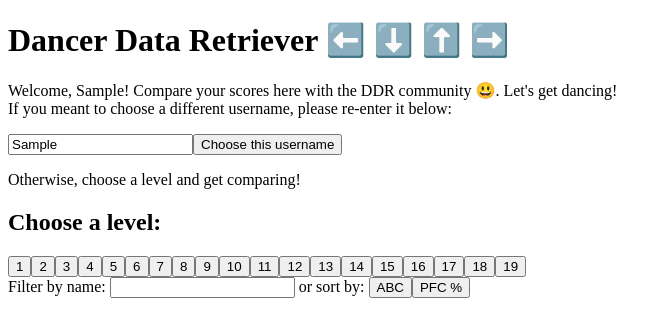
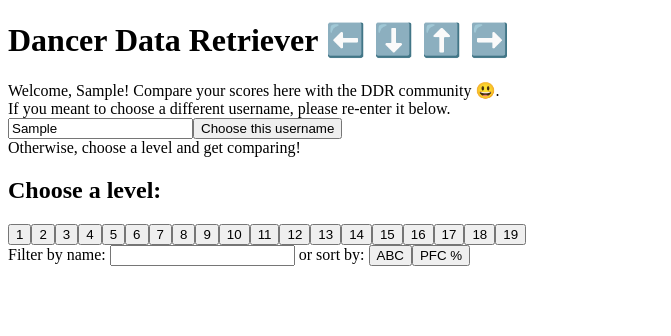
Before and after one commit to josh-alamillo7/dancer-data-retriever, a React app: page / in a window 1280 px wide. Both pictures are taken after typing "Sample" into the empty fields and a click on the input "Choose this username". Shown: the top 336 px of the page, without its empty margins (0-671 px from the left). Built offline with nearby package versions, Linux system fonts and the light colour scheme; the HTML template or start-up script is replaced by a standard one.

Commit message:
Finished part 1 of the styling changes I'm targeting

```diff
--- a/client/src/components/usernametext.jsx
+++ b/client/src/components/usernametext.jsx
@@ -4,24 +4,22 @@
 const UsernameText = ({ username , handleSubmitUsernameClick }) => {
   if (username === null) {
     return (
-    <div>
-      <p className='welcomeText'>Hi there, what's your name?</p>
+    <div className='welcomeContainer'>
+      <div className='welcomeText'>Hi there, what's your name?</div>
       <UsernameInput handleSubmitUsernameClick={handleSubmitUsernameClick}/>
     </div>
     )
   }
   else {
     return (
-    <div>
-      <p className='welcomeText'>Welcome, {username}! Compare your scores here with the DDR community 😃. Let's get dancing! <br/>
-      If you meant to choose a different username, please re-enter it below:</p>
+    <div className='welcomeContainer'>
+      <div className='welcomeText'>Welcome, {username}! Compare your scores here with the DDR community 😃. <br/>
+      If you meant to choose a different username, please re-enter it below.</div>
       <UsernameInput handleSubmitUsernameClick={handleSubmitUsernameClick}/>
-      <p>Otherwise, choose a level and get comparing!</p>
+      <div className='welcomeText'>Otherwise, choose a level and get comparing!</div>
     </div>
     )
   }
-
-
 }
 
 export default UsernameText
```
Also changed, not shown: 2 other files (tests, documents, lock files or other folders).
